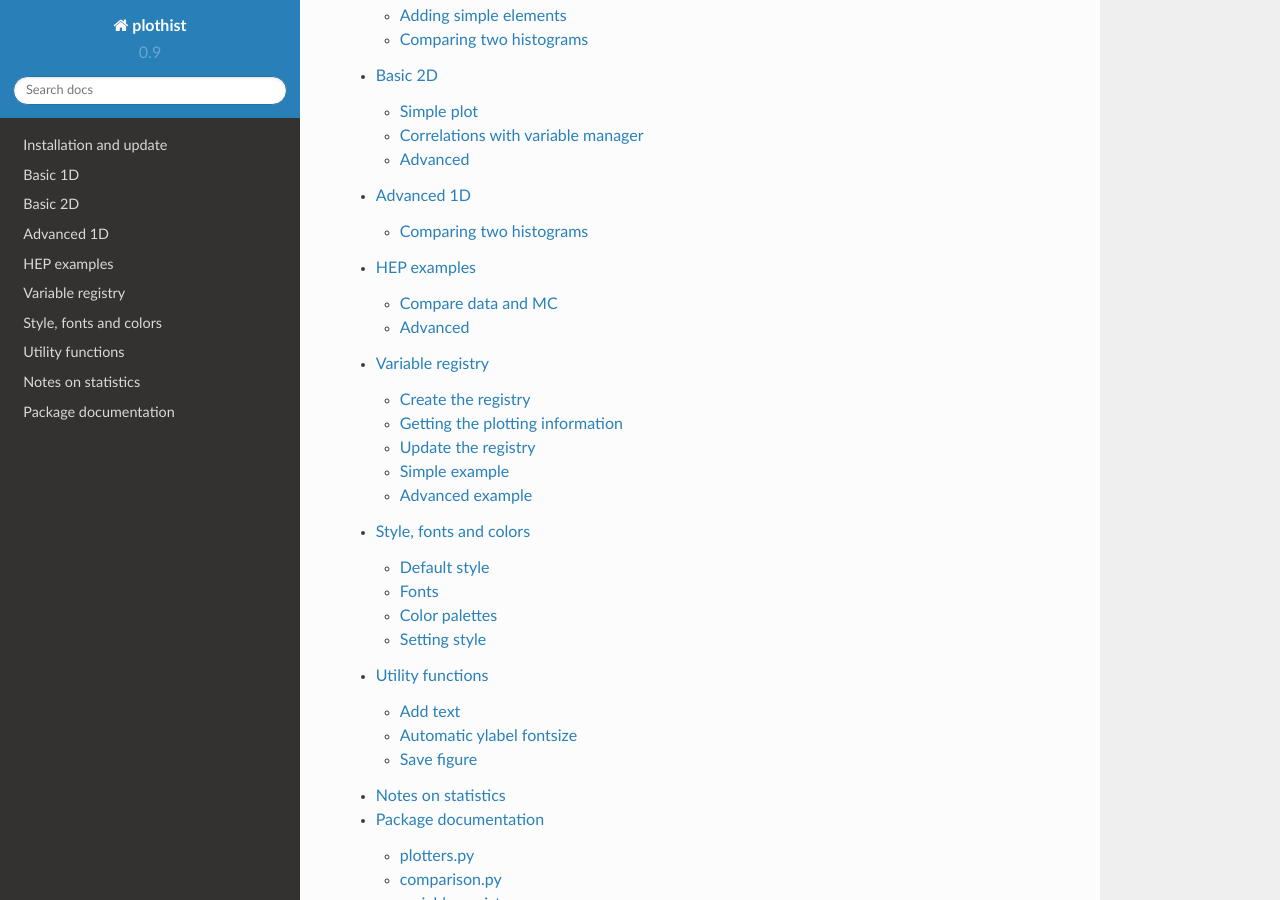
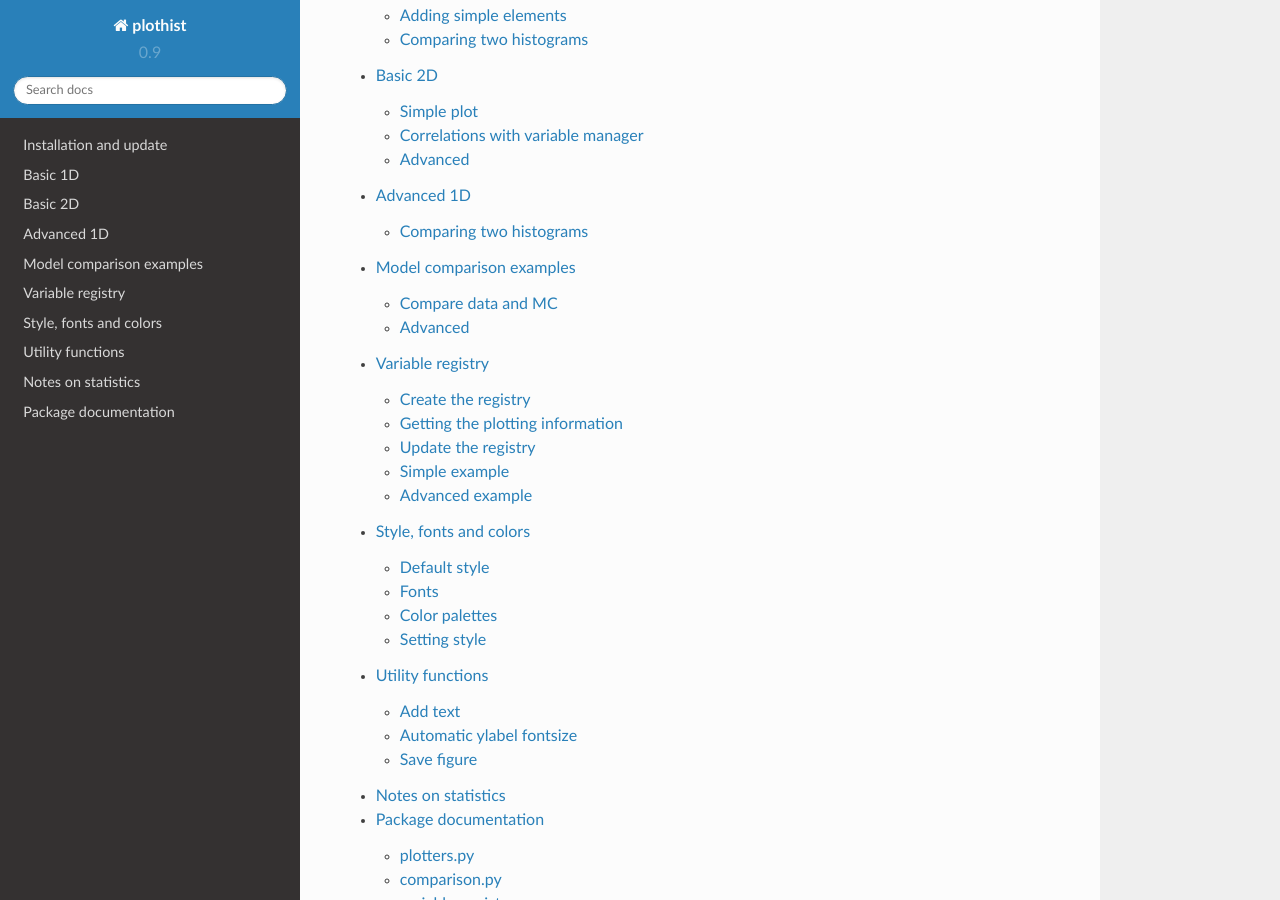
Before and after one commit to cyrraz/plothist, a Sphinx documentation site: the page built from docs/index.rst, in a window 1280 px wide and 900 px high, scrolled down 1568 px. Built offline with Sphinx 7.4.7 and the Read the Docs theme 2.0.0, drawn with Linux system fonts in a browser that asks for light colours.

Commit message:
removed HEP str

```diff
--- a/README.rst
+++ b/README.rst
@@ -10,11 +10,11 @@
 |img1| |img2|
 
 .. |img1| image:: https://raw.githubusercontent.com/cyrraz/plothist/main/docs/img/1d_comparison_advanced.svg
-   :alt: Hep example
+   :alt: Example
    :width: 320
 
 .. |img2| image:: https://raw.githubusercontent.com/cyrraz/plothist/main/docs/img/hep_examples_dataMC_stacked.svg
-   :alt: Hep example
+   :alt: Example
    :width: 320
 
 
--- a/docs/advanced/hep_examples.rst
+++ b/docs/advanced/model_examples.rst
@@ -1,8 +1,8 @@
-.. _advanced-hep_examples-label:
+.. _advanced-model_examples-label:
 
-============
-HEP examples
-============
+=========================
+Model comparison examples
+=========================
 
 The examples below make use of a pandas dataframe ``df`` containing dummy data, that can be generated with:
 
--- a/docs/index.rst
+++ b/docs/index.rst
@@ -10,7 +10,7 @@
     basics/1d_hist
     basics/2d_hist
     advanced/1d_advanced
-    advanced/hep_examples
+    advanced/model_examples
     basics/variable_registry
     usage/style
     usage/utilities
--- a/docs/usage/style.rst
+++ b/docs/usage/style.rst
@@ -90,7 +90,7 @@
 
     from plothist import get_color_palette
 
-    # From HEP examples
+    # From model examples
     ...
     background_categories_colors = get_color_palette("Any cmap name", len(background_categories))
     ...
@@ -137,7 +137,7 @@
     set_style("default")
     fig, ax = ...
 
-For the first hep example in :ref:`advanced-hep_examples-label`:
+For the first example in :ref:`advanced-model_examples-label`:
 
 Default style:
 
--- a/docs/usage/utilities.rst
+++ b/docs/usage/utilities.rst
@@ -32,7 +32,7 @@
 
     from plothist import set_fitting_ylabel_fontsize
 
-    # Example from pull comparion in HEP section
+    # Example from pull comparion in model section
     set_fitting_ylabel_fontsize(ax_main)
     ...
 
```
